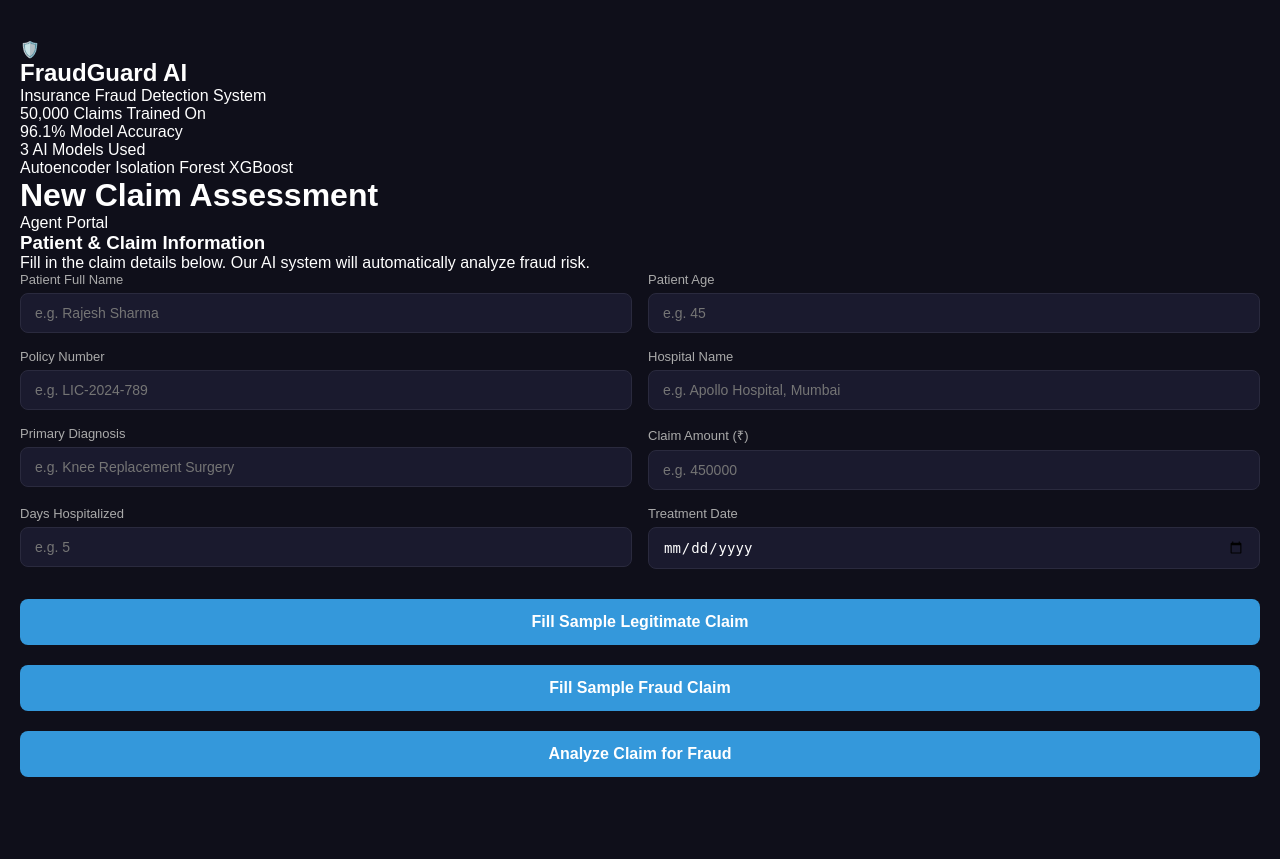
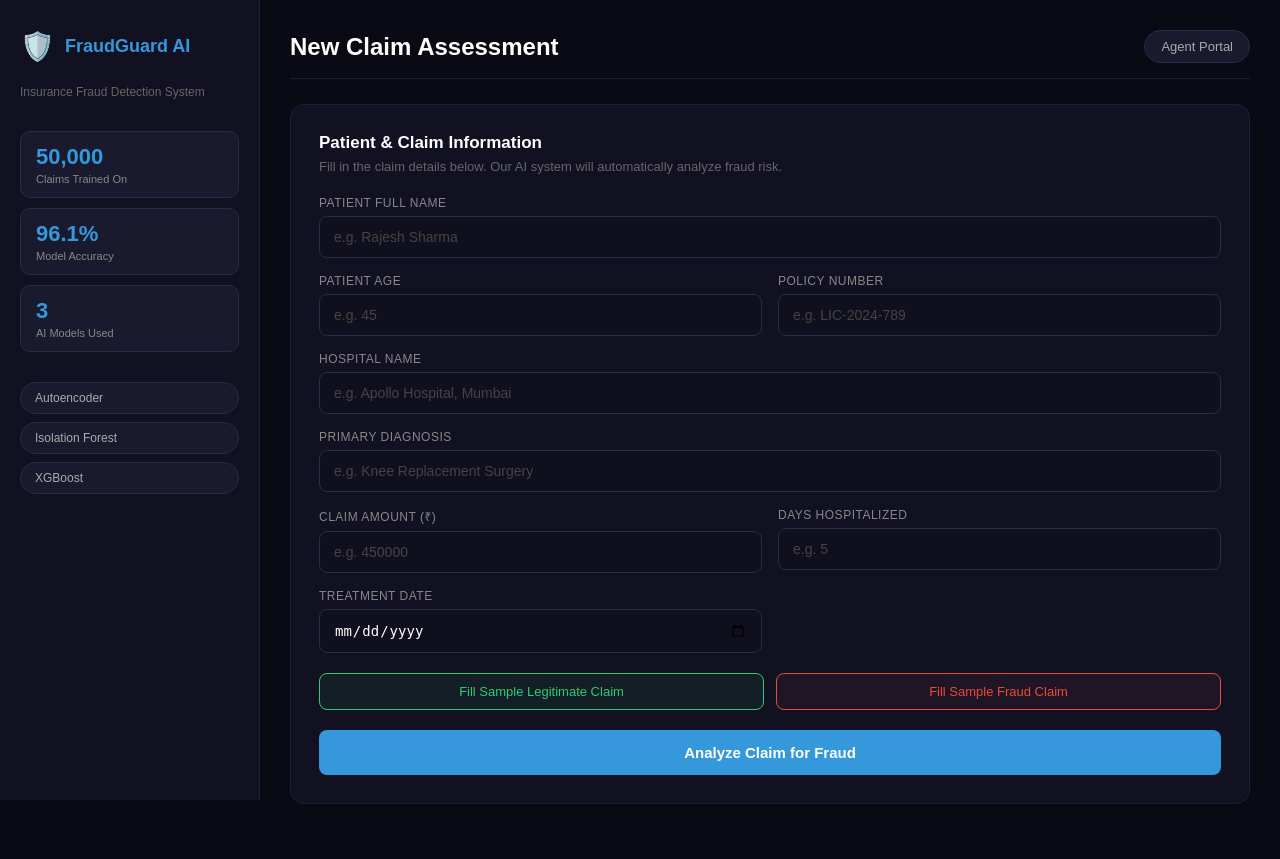
Before and after one commit to shravanichavan768-alt/insurance-fraud-autoencoder, a Flask app: page / in a window 1280 px wide. Before the commit the page ends 777 px from the top, so only its background shows below. Run offline with Flask 3, Linux system fonts and the light colour scheme; parts of the project's set-up code (start-up, migrations or seed data) failed here and were passed over.

Commit message:
redesign css with professional dashboard layout

```diff
--- a/static/style.css
+++ b/static/style.css
@@ -1,4 +1,4 @@
-
+/* static/style.css */
 * {
     box-sizing: border-box;
     margin: 0;
@@ -7,56 +7,176 @@
 
 body {
     font-family: 'Arial', sans-serif;
-    background: #0f0f1a;
+    background: #0a0a14;
     color: white;
     min-height: 100vh;
-    padding: 40px 20px;
 }
 
-.container {
-    max-width: 750px;
-    margin: auto;
+/* Portal Layout */
+.portal {
+    display: flex;
+    min-height: 100vh;
 }
 
-.header {
-    text-align: center;
-    margin-bottom: 35px;
+/* Sidebar */
+.sidebar {
+    width: 260px;
+    background: #111122;
+    border-right: 1px solid #1e1e3a;
+    padding: 30px 20px;
+    display: flex;
+    flex-direction: column;
+    gap: 20px;
+    position: fixed;
+    height: 100vh;
+    overflow-y: auto;
 }
 
-.header h1 {
-    font-size: 32px;
-    color: #3498db;
-    margin-bottom: 8px;
+.logo {
+    display: flex;
+    align-items: center;
+    gap: 10px;
 }
 
-.header p {
+.logo span {
+    font-size: 28px;
+}
+
+.logo h2 {
+    font-size: 18px;
+    color: #3498db;
+}
+
+.sidebar-sub {
+    font-size: 12px;
+    color: #666;
+    line-height: 1.5;
+}
+
+.sidebar-stats {
+    display: flex;
+    flex-direction: column;
+    gap: 10px;
+    margin-top: 10px;
+}
+
+.stat-box {
+    background: #1a1a2e;
+    border: 1px solid #2a2a4a;
+    border-radius: 10px;
+    padding: 12px 15px;
+    display: flex;
+    flex-direction: column;
+    gap: 3px;
+}
+
+.stat-num {
+    font-size: 22px;
+    font-weight: bold;
+    color: #3498db;
+}
+
+.stat-label {
+    font-size: 11px;
+    color: #888;
+}
+
+.model-badges {
+    display: flex;
+    flex-direction: column;
+    gap: 8px;
+    margin-top: 10px;
+}
+
+.badge {
+    background: #1a1a2e;
+    border: 1px solid #2a2a4a;
+    border-radius: 20px;
+    padding: 8px 14px;
+    font-size: 12px;
     color: #aaa;
-    font-size: 14px;
+}
+
+/* Main Content */
+.main {
+    margin-left: 260px;
+    flex: 1;
+    padding: 30px;
+}
+
+.topbar {
+    display: flex;
+    justify-content: space-between;
+    align-items: center;
+    margin-bottom: 25px;
+    padding-bottom: 15px;
+    border-bottom: 1px solid #1e1e3a;
+}
+
+.topbar h1 {
+    font-size: 24px;
+    color: white;
+}
+
+.agent-tag {
+    background: #1a1a2e;
+    border: 1px solid #2a2a4a;
+    padding: 8px 16px;
+    border-radius: 20px;
+    font-size: 13px;
+    color: #aaa;
+}
+
+/* Form Card */
+.form-card {
+    background: #111122;
+    border: 1px solid #1e1e3a;
+    border-radius: 14px;
+    padding: 28px;
+    margin-bottom: 25px;
+}
+
+.form-card h3 {
+    font-size: 17px;
+    margin-bottom: 6px;
+    color: white;
+}
+
+.form-sub {
+    font-size: 13px;
+    color: #666;
+    margin-bottom: 22px;
 }
 
 .form-grid {
     display: grid;
     grid-template-columns: 1fr 1fr;
     gap: 16px;
-    margin-bottom: 10px;
+    margin-bottom: 20px;
 }
 
 .form-group {
     display: flex;
     flex-direction: column;
+    gap: 6px;
+}
+
+.form-group.full {
+    grid-column: span 2;
 }
 
 label {
-    font-size: 13px;
-    color: #aaa;
-    margin-bottom: 6px;
+    font-size: 12px;
+    color: #888;
+    text-transform: uppercase;
+    letter-spacing: 0.5px;
 }
 
 input {
-    padding: 11px 14px;
+    padding: 12px 14px;
     border-radius: 8px;
-    border: 1px solid #2a2a3e;
-    background: #1a1a2e;
+    border: 1px solid #2a2a4a;
+    background: #0f0f1e;
     color: white;
     font-size: 14px;
     transition: border 0.2s;
@@ -67,97 +187,226 @@ input:focus {
     border-color: #3498db;
 }
 
-button {
-    margin-top: 20px;
+input::placeholder {
+    color: #444;
+}
+
+/* Sample Buttons */
+.sample-btns {
+    display: flex;
+    gap: 12px;
+    margin-bottom: 20px;
+}
+
+.sample-btn {
+    flex: 1;
+    padding: 10px;
+    border-radius: 8px;
+    border: 1px solid;
+    font-size: 13px;
+    cursor: pointer;
+    transition: all 0.2s;
+}
+
+.legit-btn {
+    background: #2ecc7111;
+    border-color: #2ecc71;
+    color: #2ecc71;
+}
+
+.legit-btn:hover {
+    background: #2ecc7122;
+}
+
+.fraud-btn {
+    background: #e74c3c11;
+    border-color: #e74c3c;
+    color: #e74c3c;
+}
+
+.fraud-btn:hover {
+    background: #e74c3c22;
+}
+
+/* Predict Button */
+.predict-btn {
     width: 100%;
     padding: 14px;
     background: #3498db;
     color: white;
     border: none;
     border-radius: 8px;
-    font-size: 16px;
+    font-size: 15px;
     font-weight: bold;
     cursor: pointer;
     transition: background 0.2s;
 }
 
-button:hover {
+.predict-btn:hover {
     background: #2980b9;
 }
 
-button:disabled {
-    background: #555;
+.predict-btn:disabled {
+    background: #333;
     cursor: not-allowed;
 }
 
-/* Result Section */
-#result {
-    margin-top: 30px;
+/* Result Card */
+.result-card {
+    background: #111122;
+    border-radius: 14px;
+    padding: 28px;
+    margin-bottom: 25px;
 }
 
-.result {
+.verdict-banner {
+    text-align: center;
     padding: 25px;
     border-radius: 12px;
+    margin-bottom: 25px;
+}
+
+.verdict-banner.fraud {
+    background: #e74c3c15;
+    border: 1px solid #e74c3c;
+}
+
+.verdict-banner.legit {
+    background: #2ecc7115;
+    border: 1px solid #2ecc71;
+}
+
+.verdict-banner h2 {
+    font-size: 28px;
+    margin-bottom: 8px;
+}
+
+.verdict-banner p {
+    color: #aaa;
+    font-size: 14px;
+}
+
+/* Risk Meter */
+.risk-meter {
+    margin: 20px 0;
+}
+
+.risk-meter label {
+    font-size: 13px;
+    color: #aaa;
+    margin-bottom: 8px;
+    display: block;
+    text-transform: none;
+    letter-spacing: 0;
+}
+
+.meter-bar {
+    height: 12px;
+    background: #1a1a2e;
+    border-radius: 6px;
+    overflow: hidden;
+}
+
+.meter-fill {
+    height: 100%;
+    border-radius: 6px;
+    transition: width 1s ease;
+}
+
+.meter-fill.high {
+    background: linear-gradient(90deg, #e74c3c, #c0392b);
+}
+
+.meter-fill.low {
+    background: linear-gradient(90deg, #2ecc71, #27ae60);
+}
+
+.meter-pct {
+    font-size: 13px;
+    color: #aaa;
+    margin-top: 5px;
+    text-align: right;
+}
+
+/* Model Cards */
+.model-results {
+    display: grid;
+    grid-template-columns: 1fr 1fr 1fr;
+    gap: 14px;
+    margin-top: 20px;
+}
+
+.model-card {
+    background: #0f0f1e;
+    border: 1px solid #2a2a4a;
+    border-radius: 10px;
+    padding: 16px;
     text-align: center;
 }
 
-.fraud {
-    background: #e74c3c22;
-    border: 1px solid #e74c3c;
-}
-
-.legit {
-    background: #2ecc7122;
-    border: 1px solid #2ecc71;
-}
-
-.result h2 {
-    font-size: 26px;
+.model-card .model-name {
+    font-size: 12px;
+    color: #888;
     margin-bottom: 8px;
 }
 
-.result .recon {
-    color: #aaa;
-    font-size: 13px;
-    margin-bottom: 20px;
-}
-
-.models {
-    display: grid;
-    grid-template-columns: 1fr 1fr 1fr;
-    gap: 12px;
-    margin-top: 15px;
-}
-
-.model-card {
-    padding: 14px;
-    border-radius: 10px;
-    background: #1a1a2e;
-    border: 1px solid #2a2a3e;
-}
-
-.model-card p {
-    font-size: 12px;
-    color: #aaa;
-    margin-bottom: 6px;
-}
-
-.model-card span {
-    font-size: 16px;
+.model-card .model-verdict {
+    font-size: 18px;
     font-weight: bold;
 }
 
-.model-card span.fraud-text {
+.model-card .model-verdict.fraud {
     color: #e74c3c;
 }
 
-.model-card span.legit-text {
+.model-card .model-verdict.legit {
     color: #2ecc71;
 }
 
-.loading {
+/* Flags Section */
+.flags-section {
+    margin-top: 20px;
+    background: #0f0f1e;
+    border: 1px solid #2a2a4a;
+    border-radius: 10px;
+    padding: 18px;
+}
+
+.flags-section h4 {
+    font-size: 14px;
+    color: #aaa;
+    margin-bottom: 14px;
+}
+
+.flags-grid {
+    display: grid;
+    grid-template-columns: 1fr 1fr;
+    gap: 10px;
+}
+
+.flag-item {
+    display: flex;
+    justify-content: space-between;
+    font-size: 13px;
+    padding: 8px 0;
+    border-bottom: 1px solid #1a1a2e;
+}
+
+.flag-item span:first-child {
+    color: #888;
+}
+
+.flag-item span:last-child {
+    color: white;
+    font-weight: bold;
+}
+
+.loading-card {
+    background: #111122;
+    border: 1px solid #1e1e3a;
+    border-radius: 14px;
+    padding: 40px;
     text-align: center;
     color: #aaa;
-    padding: 20px;
-    font-size: 14px;
+    font-size: 15px;
 }
```
